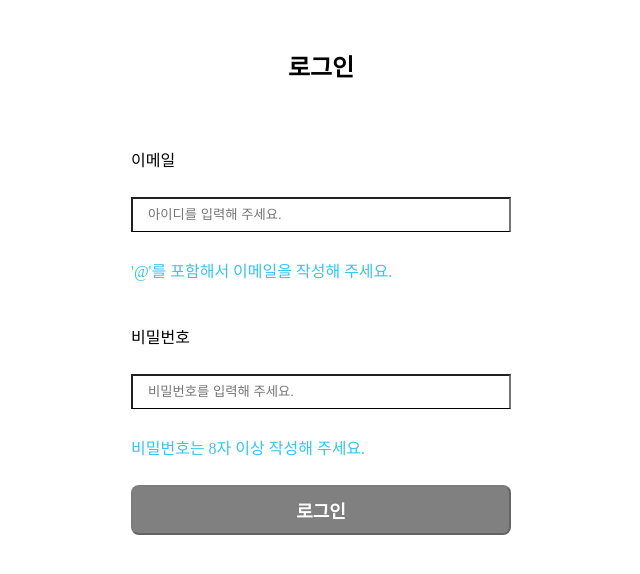
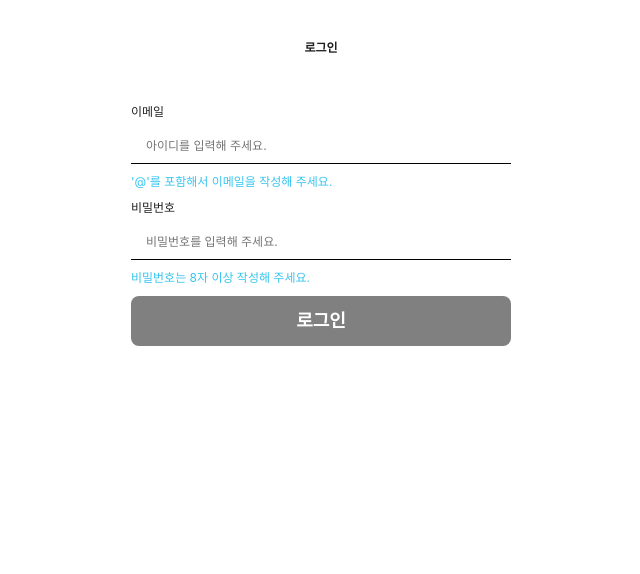
Before and after one commit to ssori0421/wanted-pre-onboarding-frontend, a React (Create React App) app: page /signin in a window 1280 px wide. Shown: the top 574 px of the page, without its empty margins (319-959 px from the left). Built offline with nearby package versions, Linux system fonts and the light colour scheme.

Commit message:
reset css 적용

```diff
--- a/src/index.js
+++ b/src/index.js
@@ -2,12 +2,14 @@ import React from 'react';
 import ReactDOM from 'react-dom/client';
 import App from './App';
 import { BrowserRouter } from 'react-router-dom';
+import GlobalStyle from './styles/globalStyles';
 
 const root = ReactDOM.createRoot(document.getElementById('root'));
 root.render(
   <React.StrictMode>
     <BrowserRouter>
-    <App />
+      <GlobalStyle />
+      <App />
     </BrowserRouter>
   </React.StrictMode>
 );
```
